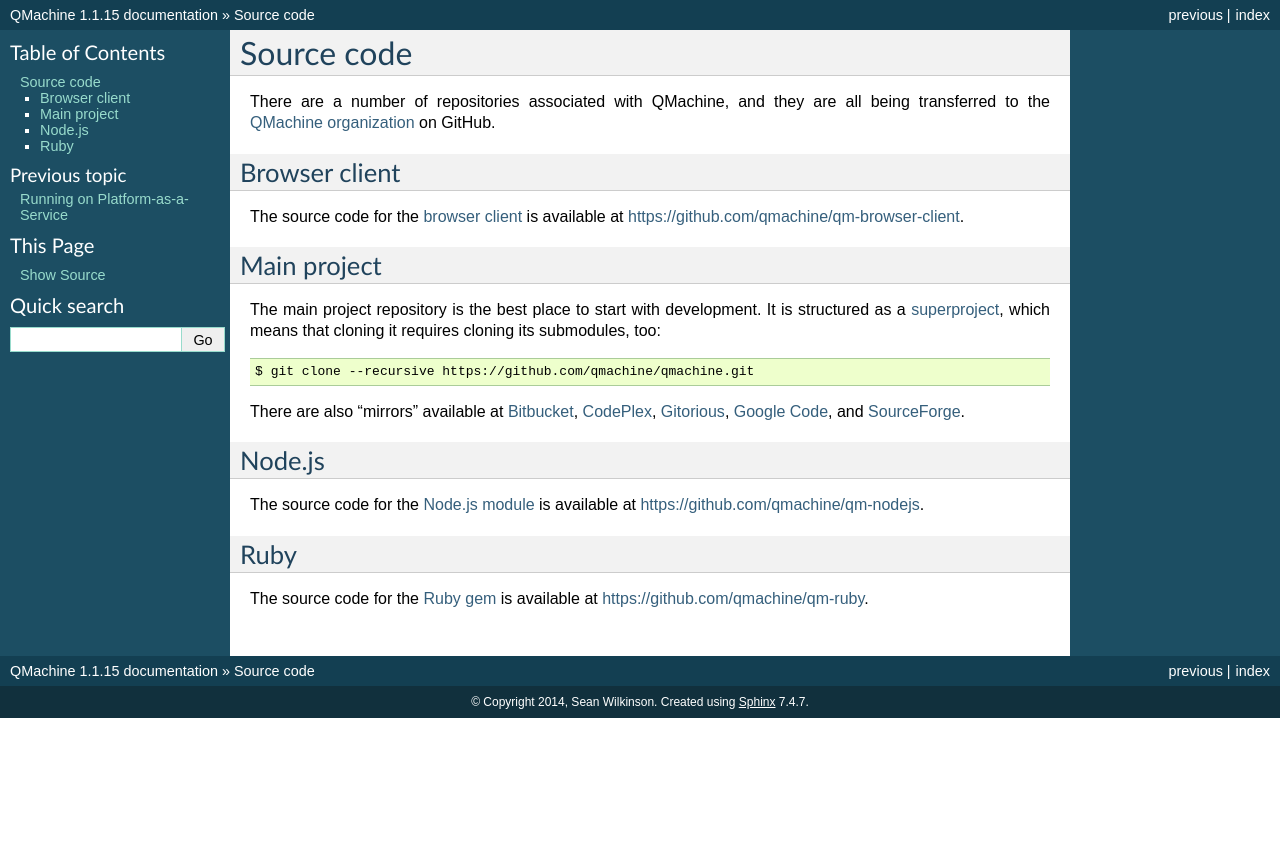
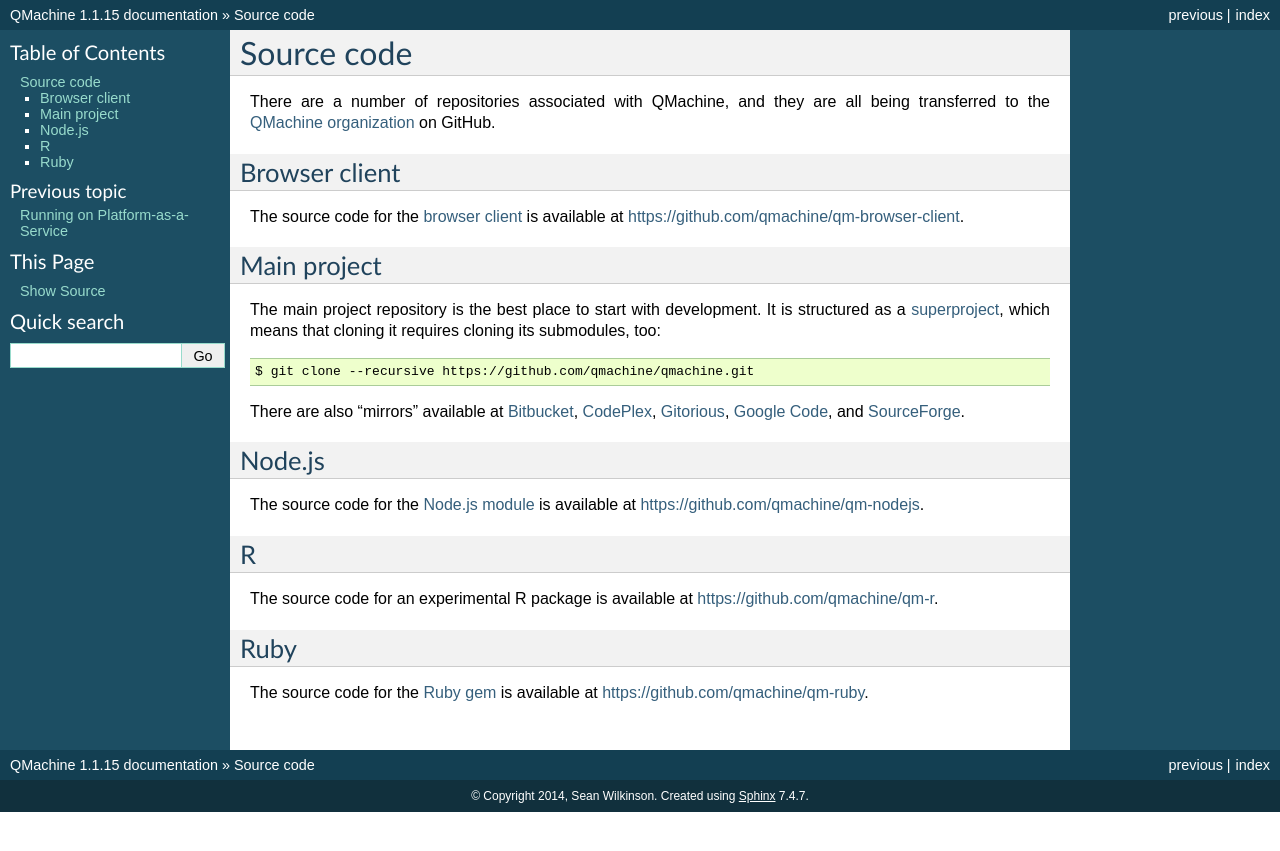
Before and after one commit to qmachine/qmachine, a Sphinx documentation site: the page built from docs/source-code.rst, in a window 1280 px wide. Shown: the top 851 px of the page. Built offline with Sphinx 7.4.7, drawn with Linux system fonts in a browser that asks for light colours.

Commit message:
Linked to R package from docs

```diff
--- a/docs/source-code.rst
+++ b/docs/source-code.rst
@@ -34,6 +34,13 @@ The source code for the :doc:`Node.js module <nodejs>` is available at
 https://github.com/qmachine/qm-nodejs.
 
 
+R
+--
+
+The source code for an experimental R package is available at
+https://github.com/qmachine/qm-r.
+
+
 Ruby
 ----
 
```
